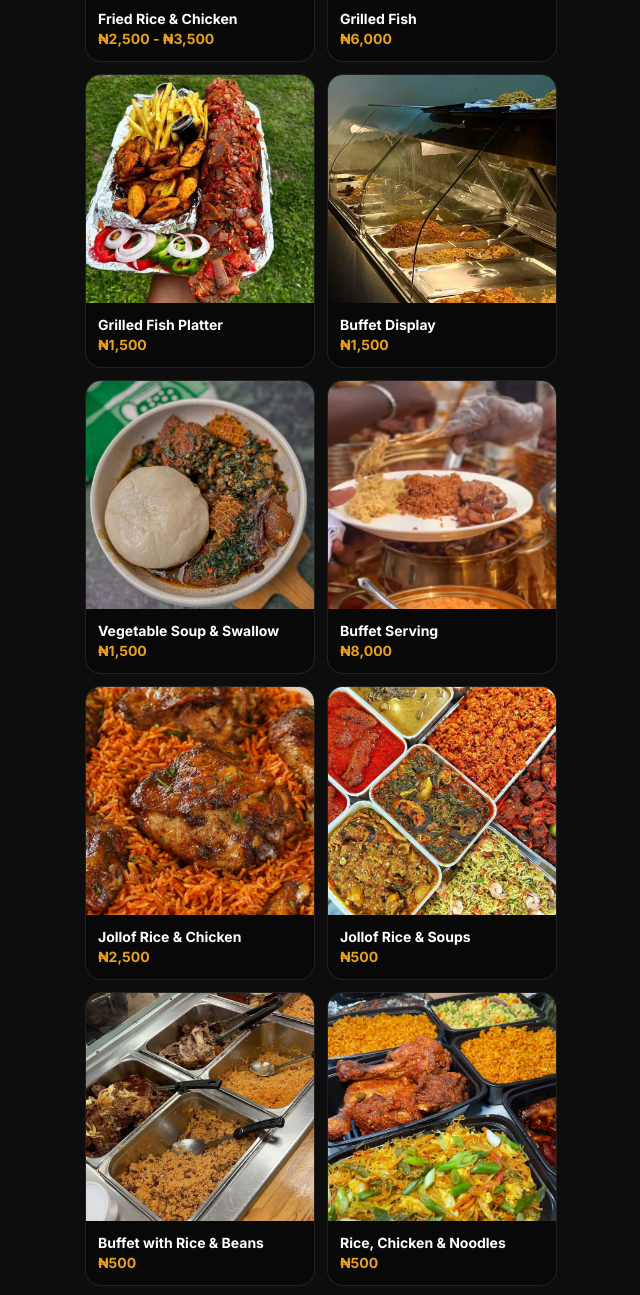
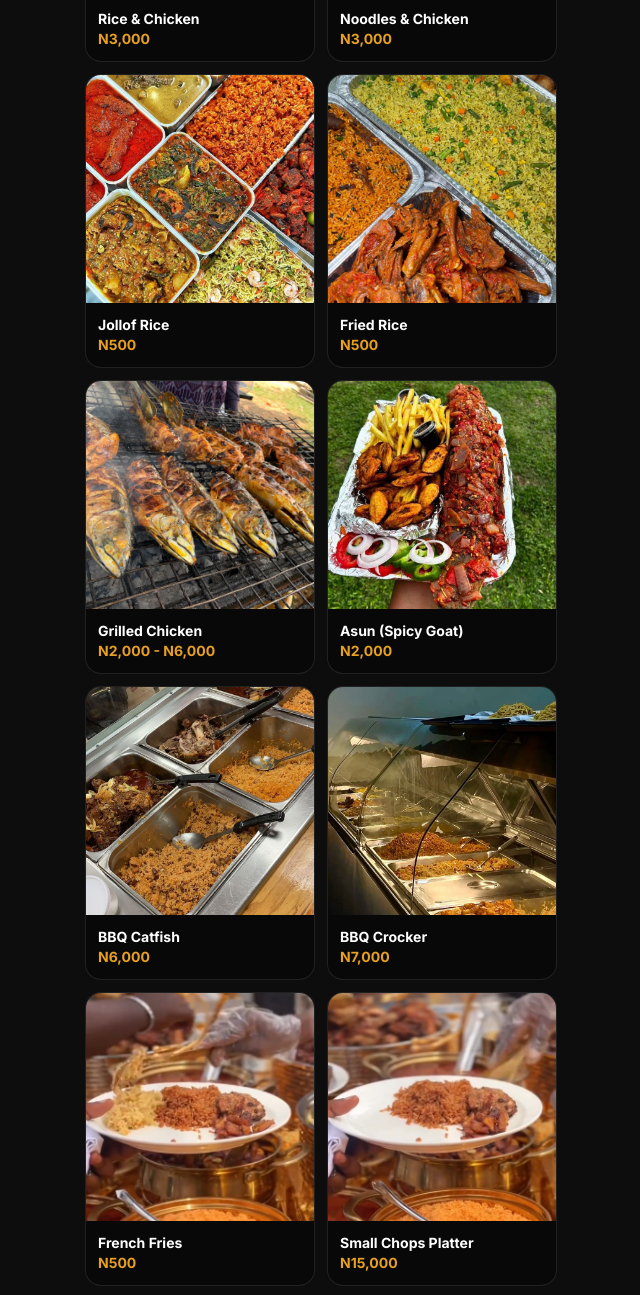
Before and after one commit to volt16splash/gmatt-grills, a plain HTML site: page index.html in a window 1280 px wide. Shown: the part 3683-4978 px from the top of the page, without its empty margins (319-959 px from the left). Drawn offline with nearby package versions, Linux system fonts and the light colour scheme.

Commit message:
Update Full Menu dishes and prices to match menu image, remove dishes not on menu, delete unused images

```diff
--- a/index.html
+++ b/index.html
@@ -367,139 +367,105 @@ body { background: #0D0D0D; color: #fff; font-family: 'Inter', sans-serif; }
   <h2 class="font-script text-3xl text-brand mb-6 text-center">Some of Our Dishes</h2>
 
   <div class="grid grid-cols-2 gap-3">
+    <!-- Special Combos -->
     <div class="bg-darker rounded-2xl overflow-hidden border border-white/10 card-hover">
       <div class="aspect-square overflow-hidden">
-        <img src="c8c51a02f2435414320ffdc162ad62f4.jpg" alt="Fried Rice & Chicken" class="w-full h-full object-cover">
+        <img src="d49392e267d9123c9b8c0d6eb9be7f39.jpg" alt="Rice & Chicken" class="w-full h-full object-cover">
       </div>
       <div class="p-3">
-        <p class="font-bold text-sm">Fried Rice & Chicken</p>
-        <p class="text-brand font-bold text-sm">₦2,500 - ₦3,500</p>
+        <p class="font-bold text-sm">Rice & Chicken</p>
+        <p class="text-brand font-bold text-sm">N3,000</p>
       </div>
     </div>
     <div class="bg-darker rounded-2xl overflow-hidden border border-white/10 card-hover">
       <div class="aspect-square overflow-hidden">
-        <img src="f051ef282211f98640bf67123b7da167.jpg" alt="Grilled Fish" class="w-full h-full object-cover">
+        <img src="a64415663b8a1cb4199609b16f4e1835.jpg" alt="Noodles & Chicken" class="w-full h-full object-cover">
       </div>
       <div class="p-3">
-        <p class="font-bold text-sm">Grilled Fish</p>
-        <p class="text-brand font-bold text-sm">₦6,000</p>
+        <p class="font-bold text-sm">Noodles & Chicken</p>
+        <p class="text-brand font-bold text-sm">N3,000</p>
+      </div>
+    </div>
+
+    <!-- Extracts -->
+    <div class="bg-darker rounded-2xl overflow-hidden border border-white/10 card-hover">
+      <div class="aspect-square overflow-hidden">
+        <img src="9016ea84e9987f233529827e19c72b30.jpg" alt="Jollof Rice" class="w-full h-full object-cover">
+      </div>
+      <div class="p-3">
+        <p class="font-bold text-sm">Jollof Rice</p>
+        <p class="text-brand font-bold text-sm">N500</p>
       </div>
     </div>
     <div class="bg-darker rounded-2xl overflow-hidden border border-white/10 card-hover">
       <div class="aspect-square overflow-hidden">
-        <img src="b6784d3f77fde3b1518d8f5958b5b263 (1).jpg" alt="Grilled Fish Platter" class="w-full h-full object-cover">
+        <img src="c8c51a02f2435414320ffdc162ad62f4.jpg" alt="Fried Rice" class="w-full h-full object-cover">
       </div>
       <div class="p-3">
-        <p class="font-bold text-sm">Grilled Fish Platter</p>
-        <p class="text-brand font-bold text-sm">₦1,500</p>
+        <p class="font-bold text-sm">Fried Rice</p>
+        <p class="text-brand font-bold text-sm">N500</p>
+      </div>
+    </div>
+
+    <!-- Grills & Proteins -->
+    <div class="bg-darker rounded-2xl overflow-hidden border border-white/10 card-hover">
+      <div class="aspect-square overflow-hidden">
+        <img src="f051ef282211f98640bf67123b7da167.jpg" alt="Grilled Chicken" class="w-full h-full object-cover">
+      </div>
+      <div class="p-3">
+        <p class="font-bold text-sm">Grilled Chicken</p>
+        <p class="text-brand font-bold text-sm">N2,000 - N6,000</p>
       </div>
     </div>
     <div class="bg-darker rounded-2xl overflow-hidden border border-white/10 card-hover">
       <div class="aspect-square overflow-hidden">
-        <img src="08c3f47f70cea3cb74264c636634ed8d.jpg" alt="Buffet Display" class="w-full h-full object-cover">
+        <img src="b6784d3f77fde3b1518d8f5958b5b263 (1).jpg" alt="Asun" class="w-full h-full object-cover">
       </div>
       <div class="p-3">
-        <p class="font-bold text-sm">Buffet Display</p>
-        <p class="text-brand font-bold text-sm">₦1,500</p>
+        <p class="font-bold text-sm">Asun (Spicy Goat)</p>
+        <p class="text-brand font-bold text-sm">N2,000</p>
+      </div>
+    </div>
+
+    <!-- BBQ Fish -->
+    <div class="bg-darker rounded-2xl overflow-hidden border border-white/10 card-hover">
+      <div class="aspect-square overflow-hidden">
+        <img src="c33587e03f236258329f6b2c3d31bbde.jpg" alt="BBQ Catfish" class="w-full h-full object-cover">
+      </div>
+      <div class="p-3">
+        <p class="font-bold text-sm">BBQ Catfish</p>
+        <p class="text-brand font-bold text-sm">N6,000</p>
       </div>
     </div>
     <div class="bg-darker rounded-2xl overflow-hidden border border-white/10 card-hover">
       <div class="aspect-square overflow-hidden">
-        <img src="962119c3b0406b4d74f1f333fb005c68.jpg" alt="Vegetable Soup & Swallow" class="w-full h-full object-cover">
+        <img src="08c3f47f70cea3cb74264c636634ed8d.jpg" alt="BBQ Crocker" class="w-full h-full object-cover">
       </div>
       <div class="p-3">
-        <p class="font-bold text-sm">Vegetable Soup & Swallow</p>
-        <p class="text-brand font-bold text-sm">₦1,500</p>
+        <p class="font-bold text-sm">BBQ Crocker</p>
+        <p class="text-brand font-bold text-sm">N7,000</p>
       </div>
     </div>
+
+    <!-- Sides -->
     <div class="bg-darker rounded-2xl overflow-hidden border border-white/10 card-hover">
       <div class="aspect-square overflow-hidden">
-        <img src="videoframe_7572.png" alt="Buffet Serving" class="w-full h-full object-cover">
+        <img src="videoframe_7572.png" alt="French Fries" class="w-full h-full object-cover">
       </div>
       <div class="p-3">
-        <p class="font-bold text-sm">Buffet Serving</p>
-        <p class="text-brand font-bold text-sm">₦8,000</p>
+        <p class="font-bold text-sm">French Fries</p>
+        <p class="text-brand font-bold text-sm">N500</p>
       </div>
     </div>
+
+    <!-- Small Chops -->
     <div class="bg-darker rounded-2xl overflow-hidden border border-white/10 card-hover">
       <div class="aspect-square overflow-hidden">
-        <img src="d49392e267d9123c9b8c0d6eb9be7f39.jpg" alt="Jollof Rice & Chicken" class="w-full h-full object-cover">
+        <img src="videoframe_5667.png" alt="Small Chops Platter" class="w-full h-full object-cover">
       </div>
       <div class="p-3">
-        <p class="font-bold text-sm">Jollof Rice & Chicken</p>
-        <p class="text-brand font-bold text-sm">₦2,500</p>
-      </div>
-    </div>
-    <div class="bg-darker rounded-2xl overflow-hidden border border-white/10 card-hover">
-      <div class="aspect-square overflow-hidden">
-        <img src="9016ea84e9987f233529827e19c72b30.jpg" alt="Jollof Rice & Soups" class="w-full h-full object-cover">
-      </div>
-      <div class="p-3">
-        <p class="font-bold text-sm">Jollof Rice & Soups</p>
-        <p class="text-brand font-bold text-sm">₦500</p>
-      </div>
-    </div>
-    <div class="bg-darker rounded-2xl overflow-hidden border border-white/10 card-hover">
-      <div class="aspect-square overflow-hidden">
-        <img src="c33587e03f236258329f6b2c3d31bbde.jpg" alt="Buffet with Rice & Beans" class="w-full h-full object-cover">
-      </div>
-      <div class="p-3">
-        <p class="font-bold text-sm">Buffet with Rice & Beans</p>
-        <p class="text-brand font-bold text-sm">₦500</p>
-      </div>
-    </div>
-    <div class="bg-darker rounded-2xl overflow-hidden border border-white/10 card-hover">
-      <div class="aspect-square overflow-hidden">
-        <img src="a64415663b8a1cb4199609b16f4e1835.jpg" alt="Rice, Chicken & Noodles" class="w-full h-full object-cover">
-      </div>
-      <div class="p-3">
-        <p class="font-bold text-sm">Rice, Chicken & Noodles</p>
-        <p class="text-brand font-bold text-sm">₦500</p>
-      </div>
-    </div>
-    <div class="bg-darker rounded-2xl overflow-hidden border border-white/10 card-hover">
-      <div class="aspect-square overflow-hidden">
-        <img src="6d32307ec0ca4f85bd33e191f0a51b00.jpg" alt="Takeout Containers" class="w-full h-full object-cover">
-      </div>
-      <div class="p-3">
-        <p class="font-bold text-sm">Takeout Containers</p>
-        <p class="text-brand font-bold text-sm">₦1,500</p>
-      </div>
-    </div>
-    <div class="bg-darker rounded-2xl overflow-hidden border border-white/10 card-hover">
-      <div class="aspect-square overflow-hidden">
-        <img src="0f5bd267d61559281921fe0c64bc56f5.jpg" alt="Egusi Soup" class="w-full h-full object-cover">
-      </div>
-      <div class="p-3">
-        <p class="font-bold text-sm">Egusi Soup</p>
-        <p class="text-brand font-bold text-sm">₦2,500</p>
-      </div>
-    </div>
-    <div class="bg-darker rounded-2xl overflow-hidden border border-white/10 card-hover">
-      <div class="aspect-square overflow-hidden">
-        <img src="f83ead724433fcd3c2f3ba6d68f36f68.jpg" alt="Swallow & Soup" class="w-full h-full object-cover">
-      </div>
-      <div class="p-3">
-        <p class="font-bold text-sm">Swallow & Soup</p>
-        <p class="text-brand font-bold text-sm">₦2,500</p>
-      </div>
-    </div>
-    <div class="bg-darker rounded-2xl overflow-hidden border border-white/10 card-hover">
-      <div class="aspect-square overflow-hidden">
-        <img src="19c794b52cb085283ad5c8c20c1619cf.jpg" alt="Buffet Display" class="w-full h-full object-cover">
-      </div>
-      <div class="p-3">
-        <p class="font-bold text-sm">Buffet Display</p>
-        <p class="text-brand font-bold text-sm">₦3,000</p>
-      </div>
-    </div>
-    <div class="bg-darker rounded-2xl overflow-hidden border border-white/10 card-hover">
-      <div class="aspect-square overflow-hidden">
-        <img src="videoframe_5667.png" alt="Buffet Serving" class="w-full h-full object-cover">
-      </div>
-      <div class="p-3">
-        <p class="font-bold text-sm">Buffet Serving</p>
-        <p class="text-brand font-bold text-sm">₦20,000</p>
+        <p class="font-bold text-sm">Small Chops Platter</p>
+        <p class="text-brand font-bold text-sm">N15,000</p>
       </div>
     </div>
   </div>
```
Also changed, not shown: 0f5bd267d61559281921fe0c64bc56f5.jpg (deleted), 19c794b52cb085283ad5c8c20c1619cf.jpg (deleted), 6d32307ec0ca4f85bd33e191f0a51b00.jpg (deleted), 962119c3b0406b4d74f1f333fb005c68.jpg (deleted), f83ead724433fcd3c2f3ba6d68f36f68.jpg (deleted).
